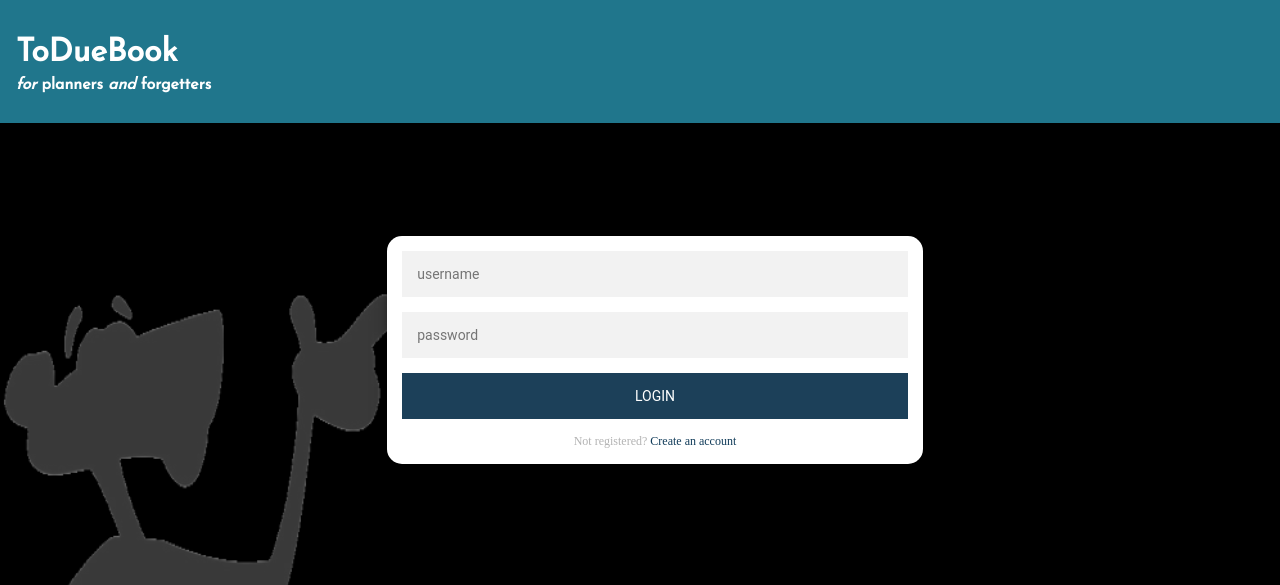
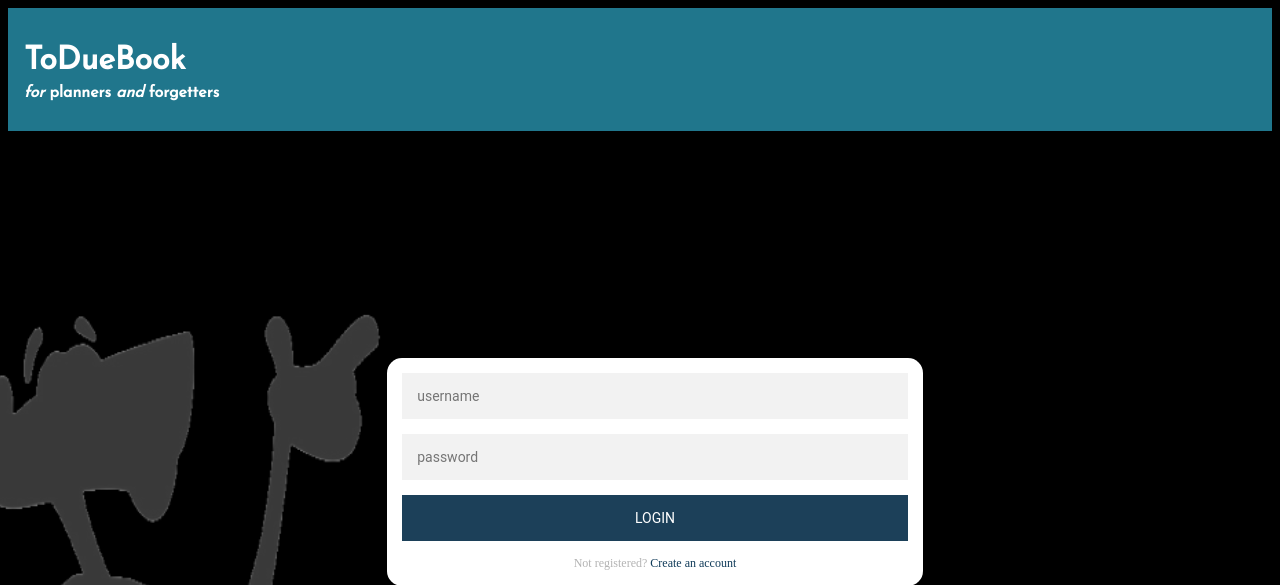
Before and after one commit to Diogopp/FEUP-LTW, a PHP site: page / in a window 1280 px wide. Shown: the top 585 px of the page. Run offline with PHP 8.4, Linux system fonts and the light colour scheme; data comes from the database, SQL or seed files in the repository; some web fonts are replaced.

Commit message:
not much

```diff
--- a/Trabalho/css/style.css
+++ b/Trabalho/css/style.css
@@ -26,7 +26,7 @@ header {
   font-family: 'Josefin Sans', sans-serif;
   text-align: left;
   color: white;
-  position: fixed;
+ /* position: fixed; */
   right: 0;
   left: 0;
   top: 0;
--- a/Trabalho/index.php
+++ b/Trabalho/index.php
@@ -15,11 +15,6 @@
  catch (Exception $e) {
   echo 'Caught exception: ',  $e->getMessage(), "\n";
 }*/
-	//USER FOR TESTING:
-	//User: ut odio
-	//password: fBTfRC6AS26R
-
-
 
  if (isset($_SESSION['currentUser'])){
    echo '
--- a/Trabalho/templates/header.php
+++ b/Trabalho/templates/header.php
@@ -3,19 +3,9 @@
   <head>
     <title>DueBook</title>
     <meta charset="utf-8">
-<?php
- /*if (__DIR__ == $_GLOBALS['root'])
-          echo ' <script src="functions.js" defer> </script>
-              <link rel="stylesheet" type = "text/css" href="css/style.css">';
-      else
-        echo ' <script src="' .__DIR__. '/../functions.js" defer> </script>
-              <link rel="stylesheet"  type = "text/css" href="'.__DIR__ .'/../css/style.css">';
 
-echo __DIR__.'/../functions.js';
-echo __DIR__ . '/../database/connection.php';*/
-?>
   <script src="functions.js" defer> </script>
-   <link rel="stylesheet" type = "text/css" href="css/style.css">
+   <link rel="stylesheet" type = "text/css" href = "css/style.css">
   </head>
   <body>
     <header>
```
